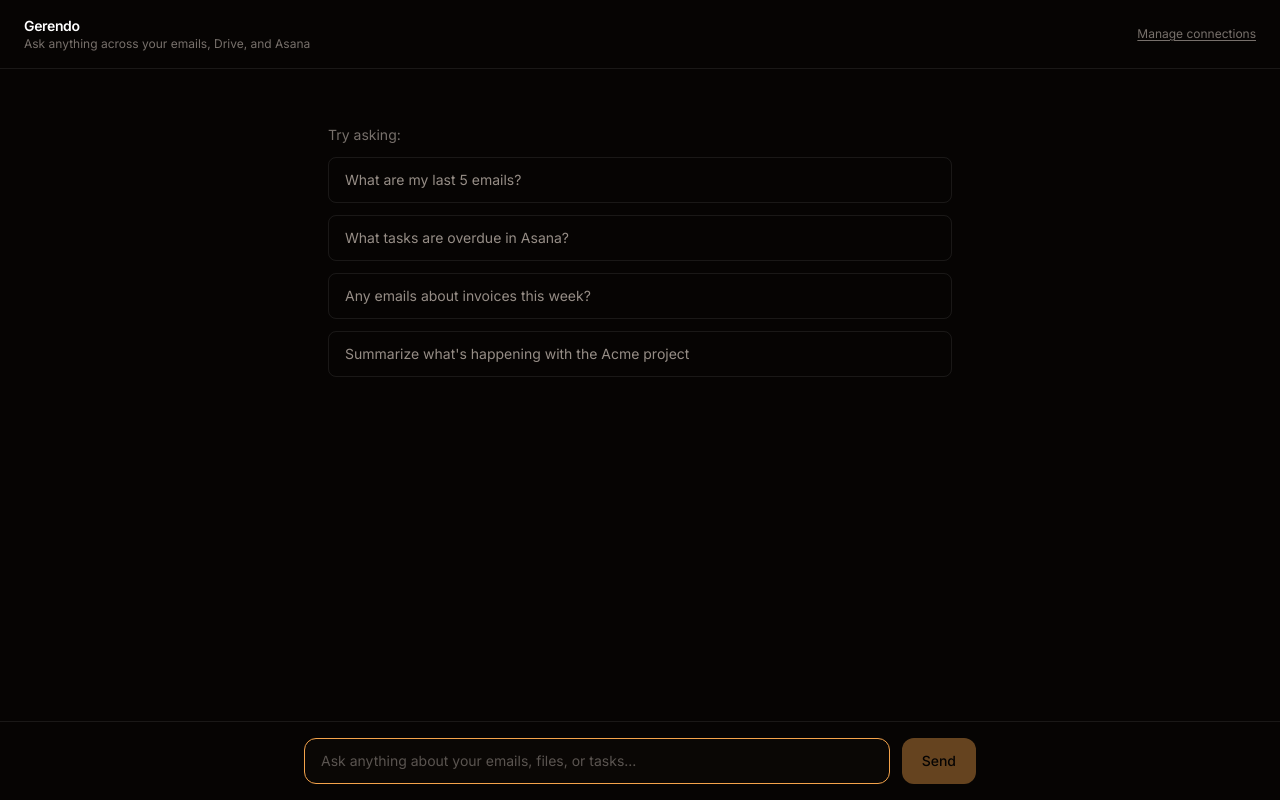
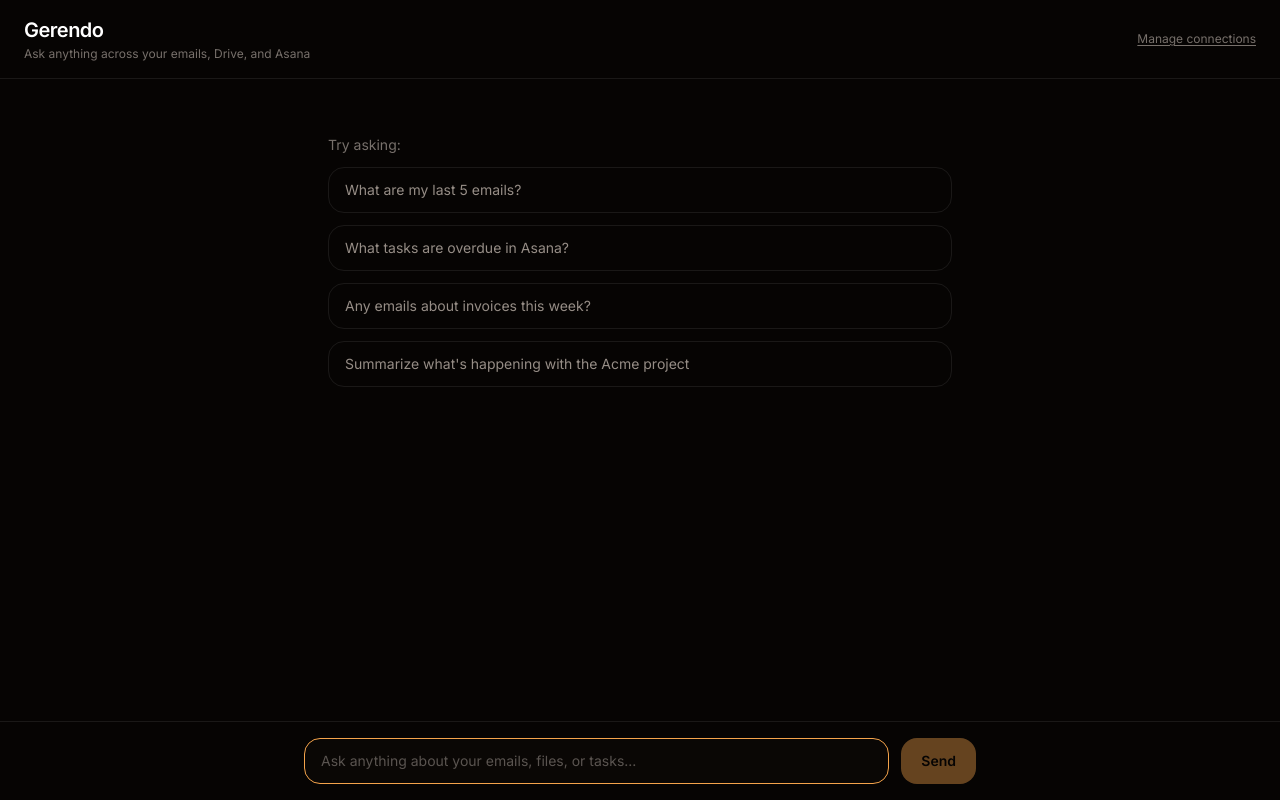
Before and after one commit to Gerendo/gerendo-app, a Next.js app: page /ask in a window 1280 px wide. Built offline with nearby package versions, Linux system fonts and the light colour scheme.

Commit message:
fix: bigger title, rounder borders, cleaner send button in /ask

```diff
--- a/src/app/ask/page.tsx
+++ b/src/app/ask/page.tsx
@@ -123,8 +123,8 @@ export default function AskPage() {
       {/* Header */}
       <div className="border-b border-[oklch(1_0_0_/_8%)] px-6 py-4 flex items-center justify-between">
         <div>
-          <h1 className="text-sm font-semibold font-display tracking-tight" style={{ fontFamily: "var(--font-display)" }}>Gerendo</h1>
-          <p className="text-[oklch(0.55_0.012_60)] text-xs">Ask anything across your emails, Drive, and Asana</p>
+          <h1 className="text-xl font-semibold tracking-tight" style={{ fontFamily: "var(--font-display)" }}>Gerendo</h1>
+          <p className="text-[oklch(0.55_0.012_60)] text-xs mt-0.5">Ask anything across your emails, Drive, and Asana</p>
         </div>
         <a href="/connect" className="text-[oklch(0.55_0.012_60)] text-xs underline underline-offset-2 hover:text-[oklch(0.78_0.14_65)] transition-colors">
           Manage connections
@@ -145,7 +145,7 @@ export default function AskPage() {
               <button
                 key={suggestion}
                 onClick={() => { setQuery(suggestion); inputRef.current?.focus(); }}
-                className="text-left text-sm text-[oklch(0.65_0.015_60)] hover:text-white border border-[oklch(1_0_0_/_8%)] hover:border-[oklch(1_0_0_/_18%)] rounded-lg px-4 py-3 transition-colors"
+                className="text-left text-sm text-[oklch(0.65_0.015_60)] hover:text-white border border-[oklch(1_0_0_/_8%)] hover:border-[oklch(1_0_0_/_18%)] rounded-2xl px-4 py-3 transition-colors"
               >
                 {suggestion}
               </button>
@@ -176,7 +176,7 @@ export default function AskPage() {
                         href={s.url}
                         target="_blank"
                         rel="noopener noreferrer"
-                        className="flex flex-col gap-0.5 p-3 rounded-lg border border-[oklch(1_0_0_/_8%)] hover:border-[oklch(1_0_0_/_18%)] transition-colors"
+                        className="flex flex-col gap-0.5 p-3 rounded-2xl border border-[oklch(1_0_0_/_8%)] hover:border-[oklch(1_0_0_/_18%)] transition-colors"
                       >
                         <span className="text-xs text-white font-medium">{s.subject}</span>
                         <span className="text-xs text-[oklch(0.55_0.012_60)]">{s.sender} · {s.date} · <span className="text-[oklch(0.45_0.01_60)]">{s.mailbox ?? "inbox"}</span></span>
@@ -197,7 +197,7 @@ export default function AskPage() {
                 <p className="text-xs text-[oklch(0.45_0.01_60)] uppercase tracking-wider">Sources</p>
                 {streamingSources.map((s, j) => (
                   <a key={j} href={s.url} target="_blank" rel="noopener noreferrer"
-                    className="flex flex-col gap-0.5 p-3 rounded-lg border border-[oklch(1_0_0_/_8%)]">
+                    className="flex flex-col gap-0.5 p-3 rounded-2xl border border-[oklch(1_0_0_/_8%)]">
                     <span className="text-xs text-white font-medium">{s.subject}</span>
                     <span className="text-xs text-[oklch(0.55_0.012_60)]">{s.sender} · {s.date}</span>
                   </a>
@@ -223,14 +223,14 @@ export default function AskPage() {
             value={query}
             onChange={(e) => setQuery(e.target.value)}
             placeholder="Ask anything about your emails, files, or tasks..."
-            className="flex-1 bg-[oklch(0.13_0.009_55)] border border-[oklch(1_0_0_/_12%)] rounded-xl px-4 py-3 text-sm text-[oklch(0.96_0.012_80)] placeholder:text-[oklch(0.45_0.01_60)] focus:outline-none focus:border-[oklch(0.78_0.14_65)]"
+            className="flex-1 bg-[oklch(0.13_0.009_55)] border border-[oklch(1_0_0_/_12%)] rounded-2xl px-4 py-3 text-sm text-[oklch(0.96_0.012_80)] placeholder:text-[oklch(0.45_0.01_60)] focus:outline-none focus:border-[oklch(0.78_0.14_65)]"
             disabled={loading}
             autoFocus
           />
           <button
             type="submit"
             disabled={!query.trim() || loading}
-            className="bg-[oklch(0.78_0.14_65)] text-[oklch(0.11_0.008_55)] text-sm font-medium px-5 py-3 rounded-xl hover:bg-[oklch(0.85_0.08_70)] disabled:opacity-40 disabled:cursor-not-allowed transition-colors"
+            className="bg-[oklch(0.78_0.14_65)] text-[oklch(0.11_0.008_55)] text-sm font-semibold px-5 py-3 rounded-2xl hover:bg-[oklch(0.85_0.08_70)] disabled:opacity-40 disabled:cursor-not-allowed transition-colors"
           >
             {loading ? "..." : "Send"}
           </button>
```
